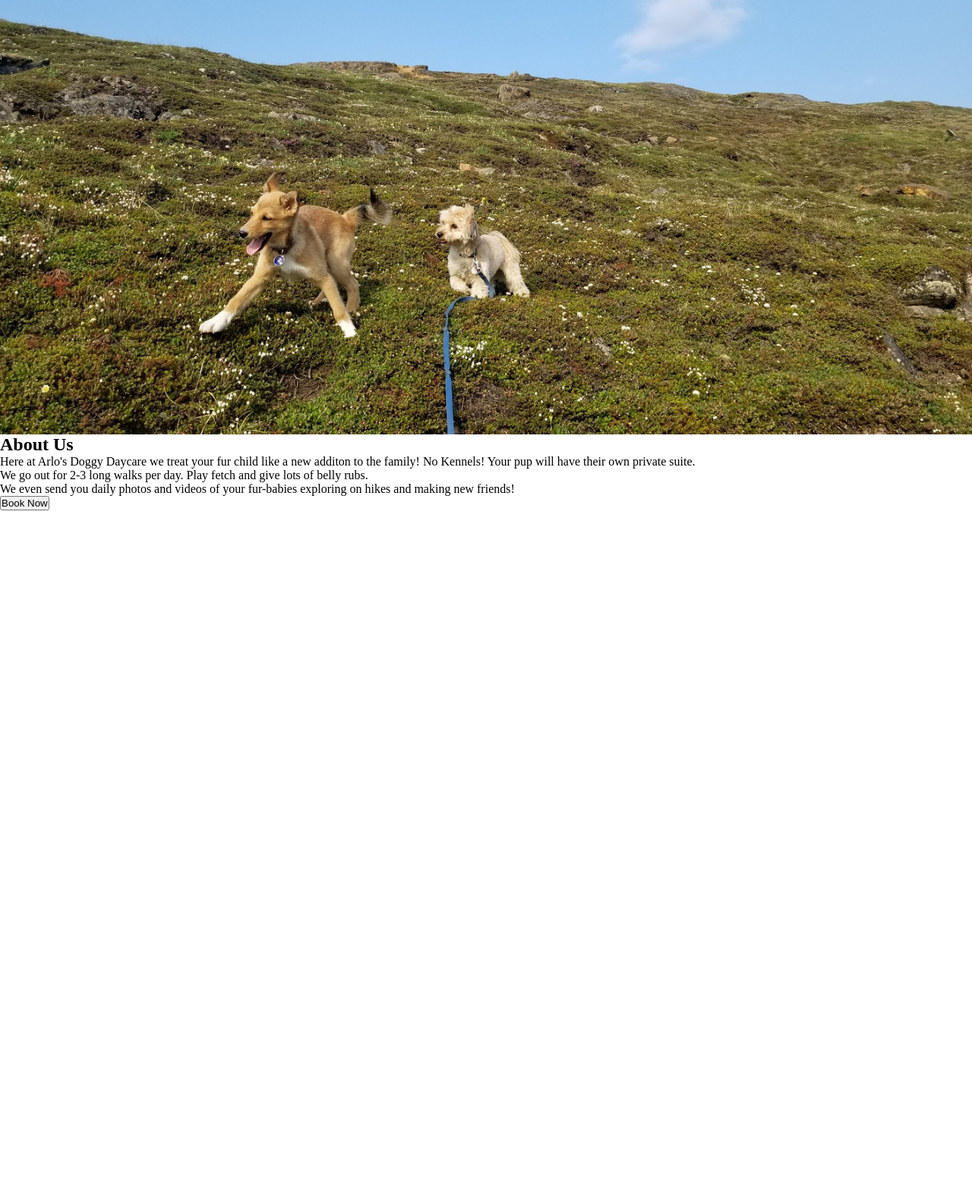
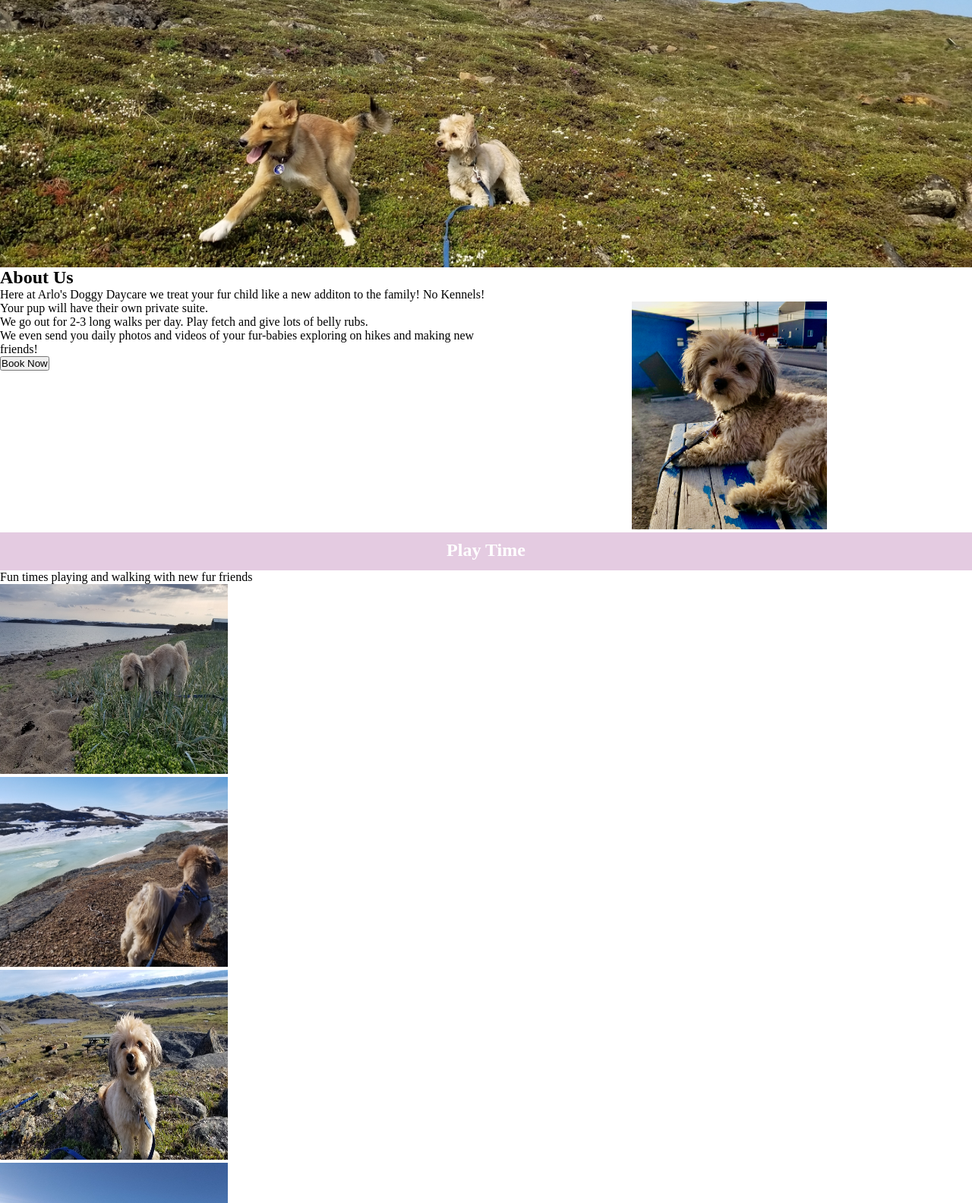
Before and after one commit to KalennaCodes/Doggy-Daycare, a plain HTML site: page index.html in a window 1280 px wide. Shown: the part 128-1712 px from the top of the page at 76% size. Before the commit the page ends 800 px from the top, so only its background shows below. Drawn offline with Linux system fonts and the light colour scheme.

Commit message:
additional addition to site

```diff
--- a/index.html
+++ b/index.html
@@ -16,8 +16,7 @@
 <body>
     <header>
      <span class="logo">Arlo's Doggy Daycare</span>
-
-        <nav>
+     <nav>
            <ul>
                <li class="nav-item"><a href="#Home" class="nav-link">Home</a></li>
                <li class="nav-item"><a href="#About" class="nav-link">About</a></li>
@@ -38,7 +37,30 @@
                 <p>We even send you daily photos and videos of your fur-babies exploring on hikes and making new friends!</p>
             <button>Book Now</button>
         </section>
-        <section class=""
+        <section class="about-us-img-sec">
+            <img src="about-us.jpg" class="aboutUsImg">
+       </section>
+    </div>
+    <div class="secondConatiner">
+        <section class="playTime">
+            <h2>Play Time</h2>
+            <p>Fun times playing and walking with new fur friends</p>
+        </section>
+        <section class="playTime-images-grid">
+            <section><img src="playtime.jpg" class="picspPlayTime"></section>
+            <section><img src="playtime2.jpg" class="picspPlayTime"></section>
+            <section><img src="playtime3.jpg" class="picspPlayTime"></section>
+            <section><img src="playtime4.jpg" class="picspPlayTime"></section>
+            <section><img src="playtime5.jpg" class="picspPlayTime"></section>
+            <section><img src="playtime6.jpg" class="picspPlayTime"></section>
+            <section><img src="playtime7.jpg" class="picspPlayTime"></section>
+            <section><img src="playtime8.jpg" class="picspPlayTime"></section>
+            <section><img src="playtime9.jpg" class="picspPlayTime"></section>
+        </section>
+    </div>
+    <div class="thirdContainer">
+        <h2>Services</h2>
+        <section>
 
     </div>
 </body>
--- a/styles.css
+++ b/styles.css
@@ -3,22 +3,22 @@
     padding: 0;
     box-sizing: border-box;
 }
+/* HEADER SECTION */
 header {
+    background-image: url("header.jpg");
+    min-height: 60vh;
+    background-size: cover;
+    background-repeat: no-repeat;
+    background-position: center center;
+  }
 
-    background-image: url("header.jpg");
-    background-size: cover;
-    background-position: ;
-    min-width: 100%;
-    height: 700px;
-    padding: 10px 10px;
-  }
 .logo {
     font-size: 20px;
     display: inline;
     color: white;
     padding-left: 20px;
-    font-family: ;
 }
+
 nav {
     display: inline;
 }
@@ -35,8 +35,39 @@ ul {
 .nav-link {
     text-decoration: none;
     color: white;
+}
+
+/* ABOUT US SECTION*/
+.firstContainer {
+    display: flex;
+}
+
+#About {
+    min-width: 50%;
 
 }
-.fa-dog-leashed {
-    color: black;
+
+.about-us-img-sec {
+    min-width: 50%;
+    padding-left: 15%;
 }
+
+.aboutUsImg {
+    height: 300px;
+    max-width: 100%;
+    margin-top: 10%;
+}
+
+/* PLAY TIME SECOND SECTION */
+.playTime h2 {
+    background-color: rgb(228, 203, 225);
+    height: 50px;
+    text-align: center;
+    padding-top: 10px;
+    color: white;
+}
+
+.picspPlayTime {
+    height: 250px;
+    width: 300px;
+}
```
Also changed, not shown: about-us.jpg (added), playtime.jpg (added), playtime2.jpg (added), playtime3.jpg (added), playtime4.jpg (added), playtime5.jpg (added), playtime6.jpg (added), playtime7.jpg (added), playtime8.jpg (added), playtime9.jpg (added), 7 other files.
